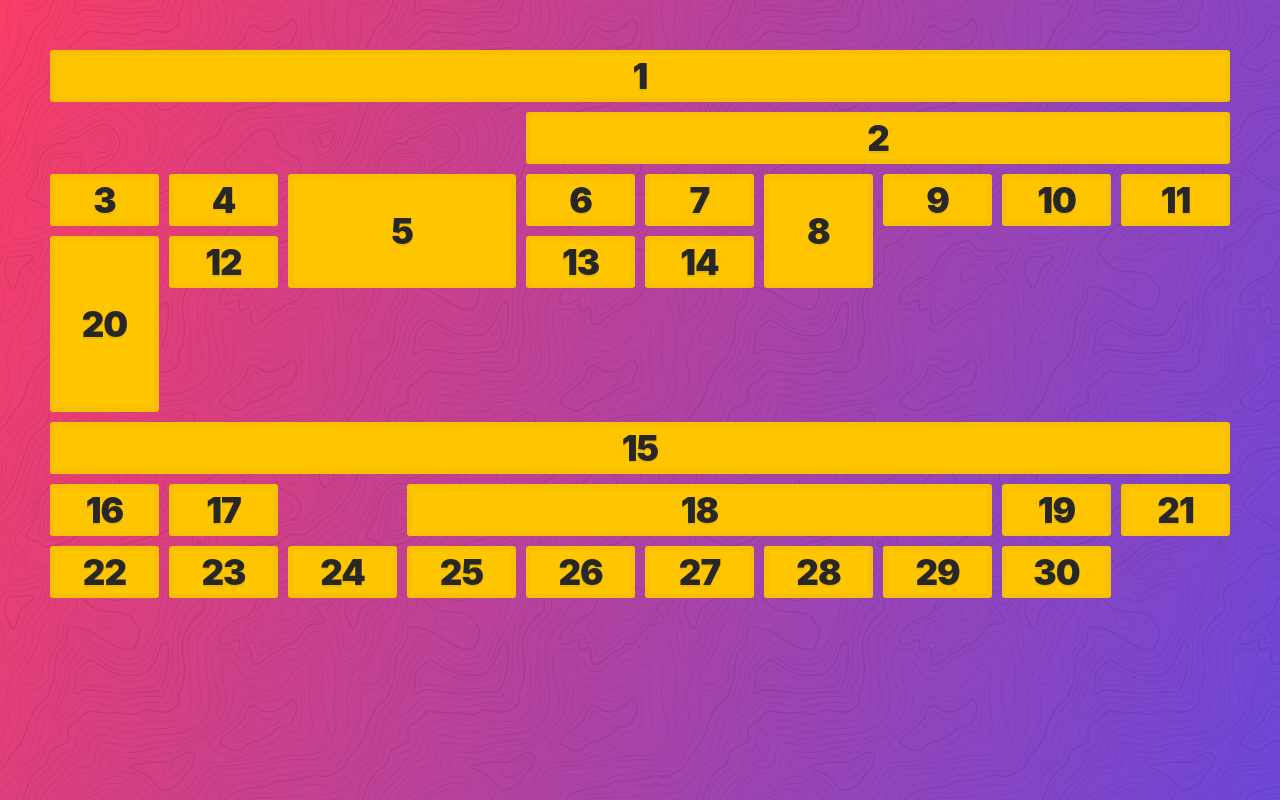
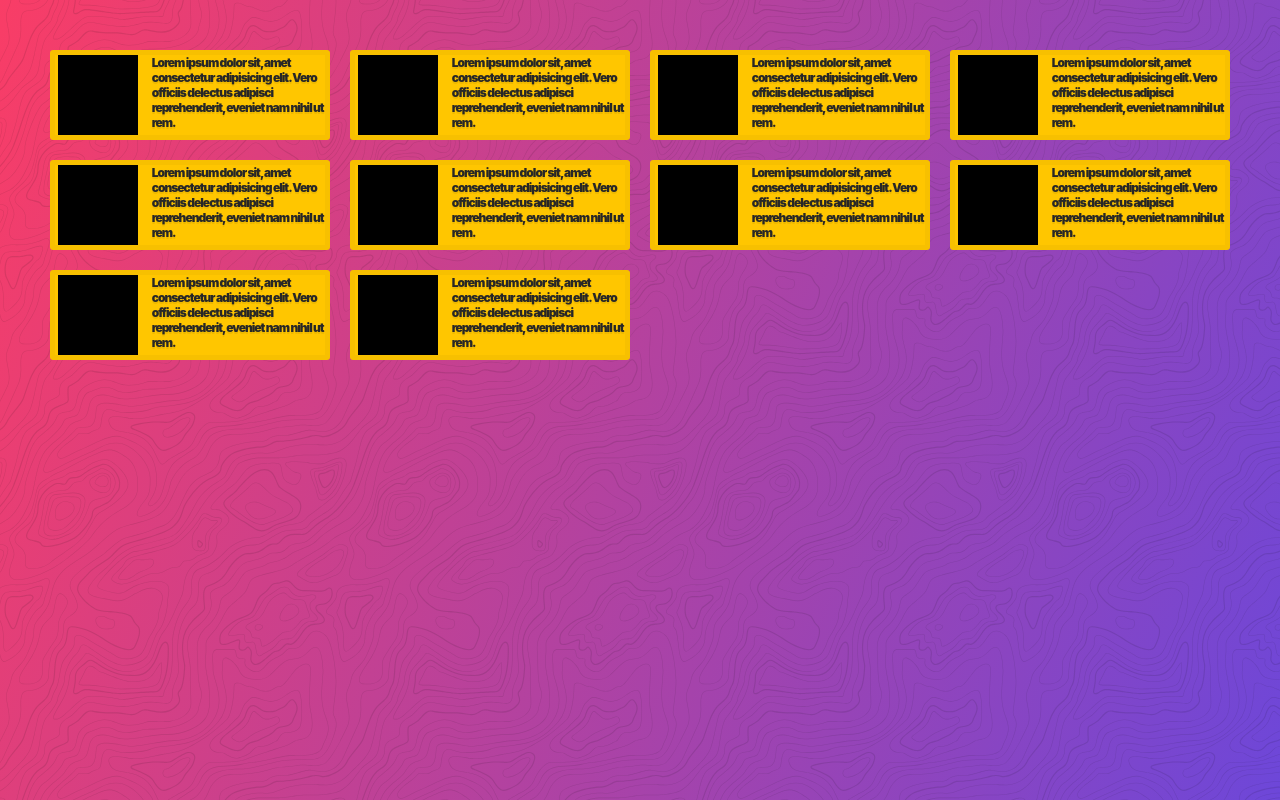
Before and after one commit to juansalvatore/css-grid-practice, a plain HTML site: page index.html in a window 1280 px wide. Drawn offline with Linux system fonts and the light colour scheme.

Commit message:
Create grid example

```diff
--- a/assets/style.css
+++ b/assets/style.css
@@ -14,8 +14,8 @@ html {
   /* border-box box model allows us to add padding and border to our elements without increasing their size */
   box-sizing: border-box;
   /* A system font stack so things load nice and quick! */
-  font-family: -apple-system, BlinkMacSystemFont, "Segoe UI", Roboto, Helvetica,
-    Arial, sans-serif, "Apple Color Emoji", "Segoe UI Emoji", "Segoe UI Symbol";
+  font-family: -apple-system, BlinkMacSystemFont, 'Segoe UI', Roboto, Helvetica,
+    Arial, sans-serif, 'Apple Color Emoji', 'Segoe UI Emoji', 'Segoe UI Symbol';
   font-weight: 900;
   font-size: 10px;
   color: var(--black);
@@ -34,7 +34,7 @@ html {
 }
 
 body {
-  background-image: url("./images/topography.svg"),
+  background-image: url('./images/topography.svg'),
     linear-gradient(110deg, #f93d66, #6d47d9);
   background-size: 340px, auto;
   min-height: calc(100vh - 100px);
--- a/index.html
+++ b/index.html
@@ -1,85 +1,115 @@
 <!DOCTYPE html>
-<html lang="en">
+<html>
 
   <head>
-    <meta charset="UTF-8">
-    <meta name="viewport" content="width=device-width, initial-scale=1.0">
+    <meta charset="utf-8" />
+    <meta http-equiv="X-UA-Compatible" content="IE=edge">
+    <title>CSS grids practice</title>
+    <meta name="viewport" content="width=device-width, initial-scale=1">
     <link rel="stylesheet" href="./assets/style.css">
-    <title>CSS Grid Fundamentals!</title>
+    <link rel="stylesheet" type="text/css" media="screen" href="main.css" />
   </head>
 
   <body>
     <div class="container">
-      <div class="item item1">1</div>
-      <div class="item item2">2</div>
-      <div class="item item3">3</div>
-      <div class="item item4">4</div>
-      <div class="item item5">5</div>
-      <div class="item item6">6</div>
-      <div class="item item7">7</div>
-      <div class="item item8">8</div>
-      <div class="item item9">9</div>
-      <div class="item item10">10</div>
-      <div class="item item11">11</div>
-      <div class="item item12">12</div>
-      <div class="item item13">13</div>
-      <div class="item item14">14</div>
-      <div class="item item15">15</div>
-      <div class="item item16">16</div>
-      <div class="item item17">17</div>
-      <div class="item item18">18</div>
-      <div class="item item19">19</div>
-      <div class="item item20">20</div>
-      <div class="item item21">21</div>
-      <div class="item item22">22</div>
-      <div class="item item23">23</div>
-      <div class="item item24">24</div>
-      <div class="item item25">25</div>
-      <div class="item item26">26</div>
-      <div class="item item27">27</div>
-      <div class="item item28">28</div>
-      <div class="item item29">29</div>
-      <div class="item item30">30</div>
+      <div class="item item1">
+        <div class="content content1">
+          <div class="img img1"></div>
+          <p class="parg1">Lorem ipsum dolor sit, amet consectetur adipisicing elit. Vero officiis delectus adipisci reprehenderit, eveniet
+            nam nihil ut rem.</p>
+        </div>
+      </div>
+      <div class="item item2">
+        <div class="content content2">
+          <div class="img img2"></div>
+          <p class="parg2">Lorem ipsum dolor sit, amet consectetur adipisicing elit. Vero officiis delectus adipisci reprehenderit, eveniet
+            nam nihil ut rem.</p>
+        </div>
+      </div>
+      <div class="item item3">
+        <div class="content content3">
+          <div class="img img3"></div>
+          <p class="parg3">Lorem ipsum dolor sit, amet consectetur adipisicing elit. Vero officiis delectus adipisci reprehenderit, eveniet
+            nam nihil ut rem.</p>
+        </div>
+      </div>
+      <div class="item item4">
+        <div class="content content4">
+          <div class="img img4"></div>
+          <p class="parg4">Lorem ipsum dolor sit, amet consectetur adipisicing elit. Vero officiis delectus adipisci reprehenderit, eveniet
+            nam nihil ut rem.</p>
+        </div>
+      </div>
+      <div class="item item5">
+        <div class="content content5">
+          <div class="img img5"></div>
+          <p class="parg5">Lorem ipsum dolor sit, amet consectetur adipisicing elit. Vero officiis delectus adipisci reprehenderit, eveniet
+            nam nihil ut rem.</p>
+        </div>
+      </div>
+      <div class="item item6">
+        <div class="content content6">
+          <div class="img img6"></div>
+          <p class="parg6">Lorem ipsum dolor sit, amet consectetur adipisicing elit. Vero officiis delectus adipisci reprehenderit, eveniet
+            nam nihil ut rem.</p>
+        </div>
+      </div>
+      <div class="item item7">
+        <div class="content content7">
+          <div class="img img7"></div>
+          <p class="parg7">Lorem ipsum dolor sit, amet consectetur adipisicing elit. Vero officiis delectus adipisci reprehenderit, eveniet
+            nam nihil ut rem.</p>
+        </div>
+      </div>
+      <div class="item item8">
+        <div class="content content8">
+          <div class="img img8"></div>
+          <p class="parg8">Lorem ipsum dolor sit, amet consectetur adipisicing elit. Vero officiis delectus adipisci reprehenderit, eveniet
+            nam nihil ut rem.</p>
+        </div>
+      </div>
+      <div class="item item9">
+        <div class="content content9">
+          <div class="img img9"></div>
+          <p class="parg9">Lorem ipsum dolor sit, amet consectetur adipisicing elit. Vero officiis delectus adipisci reprehenderit, eveniet
+            nam nihil ut rem.</p>
+        </div>
+      </div>
+      <div class="item item10">
+        <div class="content content10">
+          <div class="img img10"></div>
+          <p class="parg10">Lorem ipsum dolor sit, amet consectetur adipisicing elit. Vero officiis delectus adipisci reprehenderit, eveniet
+            nam nihil ut rem.</p>
+        </div>
+      </div>
+
+
     </div>
+
     <style>
-      body {
-        overflow-x: hidden;
+      .container {
+        display: grid;
+        grid-gap: 20px;
+        grid-template-columns: repeat(auto-fill, minmax(250px, 1fr));
+        grid-template-rows: repeat(3, 1fr)
       }
 
-      .container {
+      .content {
         display: grid;
         grid-gap: 10px;
-        grid-template-columns: repeat(10, 1fr);
-        grid-template-rows: repeat(9, 1fr);
+        grid-template-columns: 1fr 2fr;
+        align-items: center;
+        justify-items: center;
       }
 
-      .item1 {
-        grid-column: 1 / -1;
+      .img {
+        width: 80px;
+        height: 80px;
+        background: black;
       }
 
-      .item2 {
-        grid-column: 5 / -1;
-      }
-
-      .item5 {
-        grid-column: span 2;
-        grid-row: span 2;
-      }
-
-      .item8 {
-        grid-row: span 2;
-      }
-
-      .item15 {
-        grid-column: 1 / -1;
-      }
-
-      .item18 {
-        grid-column: 4 / 9;
-      }
-
-      .item20 {
-        grid-row: 4 / 7;
+      p {
+        font-size: 12px;
       }
     </style>
   </body>
```
Also changed, not shown: index2.html (added, +87 -0 lines).
